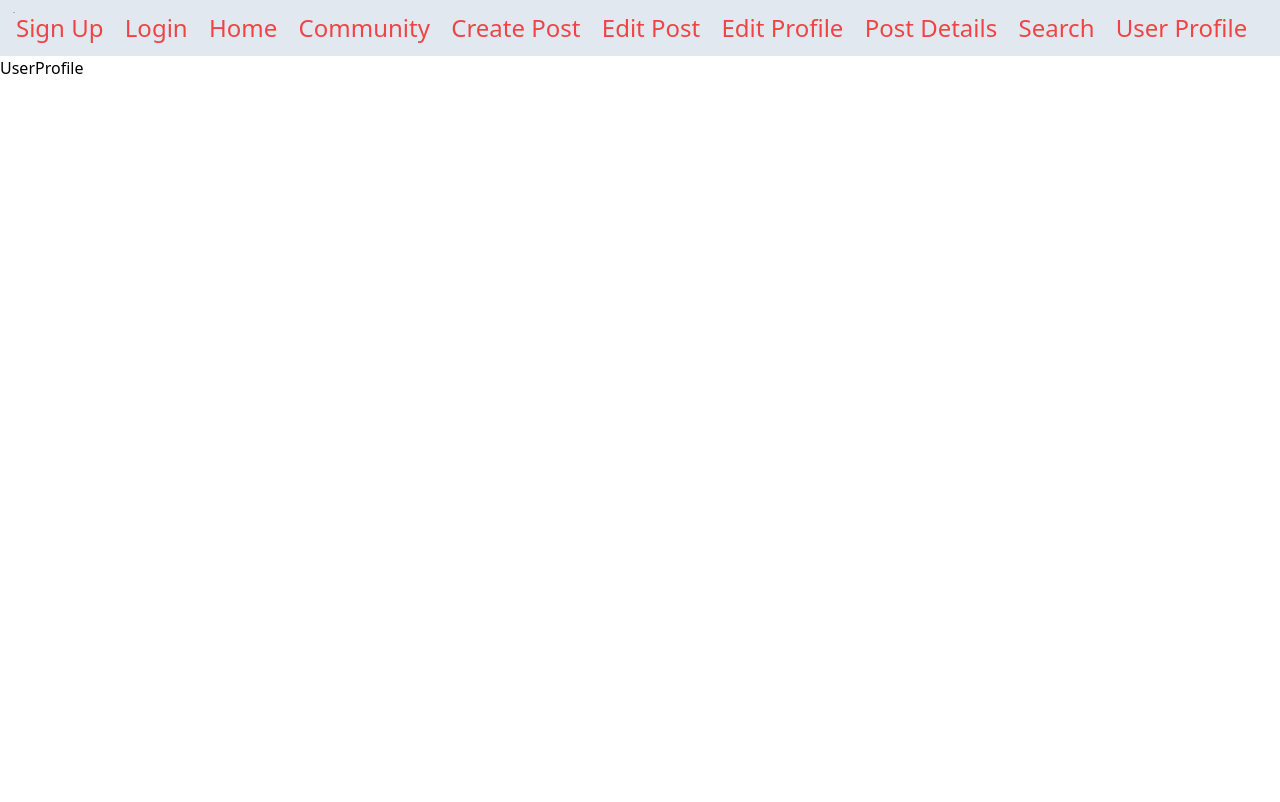
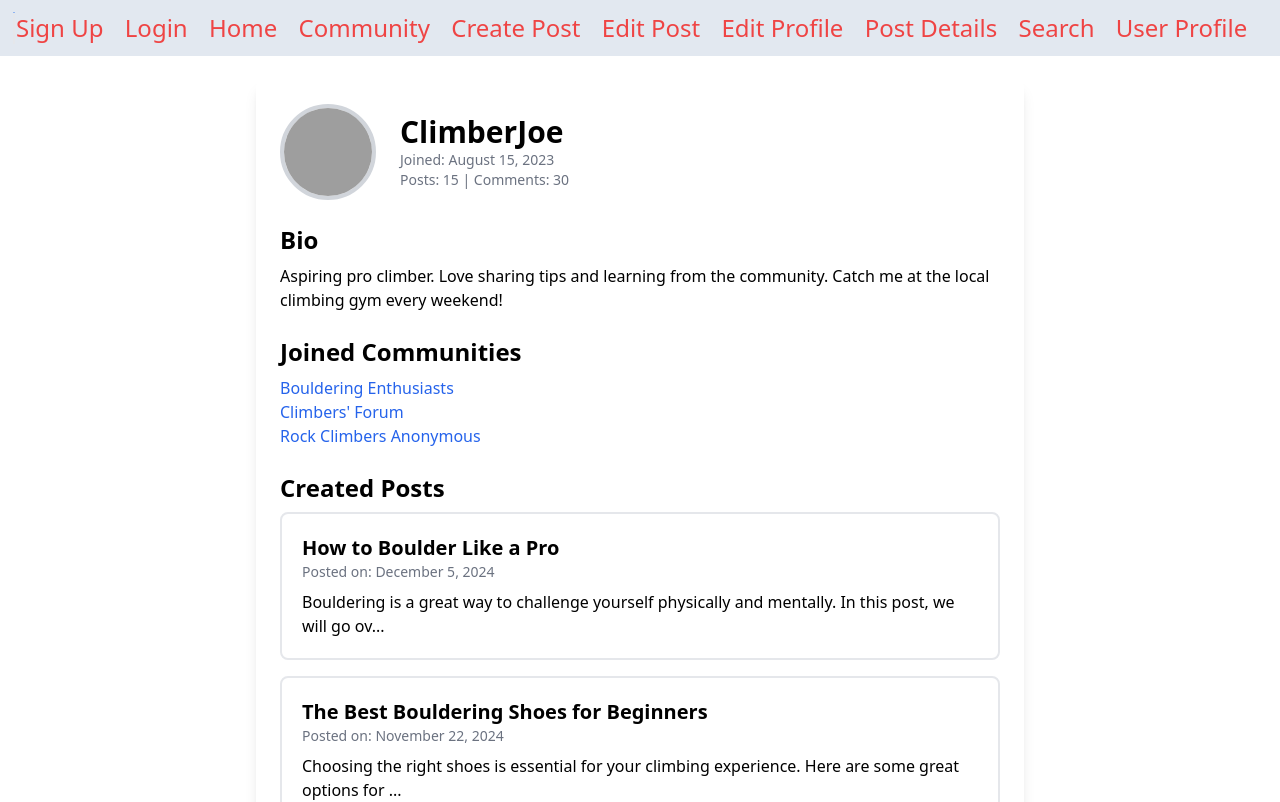
Before and after one commit to Joh221105/bouldering-beta, a React (Create React App) app in the folder frontend/: page /profile in a window 1280 px wide. Shown: the top 802 px of the page. Built offline with nearby package versions, Linux system fonts and the light colour scheme; grey boxes are pictures that could not be loaded.

Commit message:
implements post detailed page including comments, adds basic structure for profile page

```diff
--- /dev/null
+++ b/frontend/src/PostDetails/components/Comments.js
@@ -0,0 +1,13 @@
+import React from "react";
+
+const Comment = ({ author, content, timestamp }) => {
+  return (
+    <div className="border-b py-4">
+      <div className="font-semibold">{author}</div>
+      <p>{content}</p>
+      <p className="text-sm text-gray-500">{timestamp}</p>
+    </div>
+  );
+};
+
+export default Comment;
--- a/frontend/src/PostDetails/pages/PostDetailsPage.js
+++ b/frontend/src/PostDetails/pages/PostDetailsPage.js
@@ -1,9 +1,66 @@
-import React from 'react'
+import React from "react";
+import Comment from "../components/Comments";
 
 const PostDetailsPage = () => {
+  const post = {
+    title: "How to Boulder Like a Pro",
+    author: "John Doe",
+    body: "Bouldering is a great way to challenge yourself physically and mentally. In this post, we will go over techniques that can help you improve your bouldering skills. Make sure to start with easier routes and build up to harder ones...",
+    upvote: 5,
+    downvote: 0,
+    timestamp: "December 5, 2024",
+  };
+
+  const comments = [
+    {
+      author: "Jane Smith",
+      content:
+        "Great tips! I’ve been working on my footwork, and it’s definitely helping.",
+      timestamp: "December 5, 2024 - 2:30 PM",
+    },
+    {
+      author: "Mark Lee",
+      content:
+        "I’ll try this technique on my next bouldering session. Thanks for sharing!",
+      timestamp: "December 5, 2024 - 3:15 PM",
+    },
+  ];
+
   return (
-    <div>PostDetailsPage</div>
-  )
-}
+    <div className="p-6">
+      <div className="max-w-3xl mx-auto">
+        {/* Post Content */}
+        <div className="bg-white shadow-lg rounded-lg p-6 mb-8">
+          <h2 className="text-3xl font-bold mb-4">{post.title}</h2>
+          <div className="text-gray-600 text-sm mb-4">
+            By {post.author} | {post.timestamp}
+          </div>
+          <p>{post.body}</p>
+          <div className="mt-5">
+            <span className="mr-5">{post.upvote} Upvotes</span>
+            <span>{post.downvote} Downvotes</span>
+          </div>
+        </div>
 
-export default PostDetailsPage
+        {/* Comments Section */}
+        <div className="bg-white shadow-lg rounded-lg p-6">
+          <h3 className="text-2xl font-semibold mb-4">Comments</h3>
+          {comments.length > 0 ? (
+            comments.map((comment, index) => (
+              <Comment
+                key={index}
+                author={comment.author}
+                content={comment.content}
+                timestamp={comment.timestamp}
+              />
+            ))
+          ) : (
+            <p>No comments yet. Be the first to comment!</p>
+          )}
+        </div>
+      </div>
+    </div>
+  );
+};
+
+export default PostDetailsPage;
--- a/frontend/src/UserProfile/pages/UserProfilePage.js
+++ b/frontend/src/UserProfile/pages/UserProfilePage.js
@@ -1,9 +1,69 @@
-import React from 'react'
+import React from "react";
+import user from "../../data/userData";
 
 const UserProfile = () => {
   return (
-    <div>UserProfile</div>
-  )
-}
+    <div className="p-6">
+      <div className="max-w-3xl mx-auto bg-white shadow-lg rounded-lg p-6">
+        {/* Profile Section */}
+        <div className="flex items-center mb-6">
+          {/* Profile Picture */}
+          <img
+            src={user.profilePic}
+            alt="Profile"
+            className="w-24 h-24 rounded-full object-cover border-4 border-gray-300 mr-6"
+          />
 
-export default UserProfile
+          <div>
+            <h2 className="text-3xl font-semibold">{user.username}</h2>
+            <p className="text-sm text-gray-500">Joined: {user.joinDate}</p>
+            <p className="text-sm text-gray-500">
+              Posts: {user.postsCount} | Comments: {user.commentsCount}
+            </p>
+          </div>
+        </div>
+
+        {/* Bio Section */}
+        <div className="mb-6">
+          <h3 className="text-2xl font-semibold mb-2">Bio</h3>
+          <p>{user.bio}</p>
+        </div>
+
+        {/* Joined Communities Section */}
+        <div className="mb-6">
+          <h3 className="text-2xl font-semibold mb-2">Joined Communities</h3>
+          <ul>
+            {user.joinedCommunities.map((community, index) => (
+              <li key={index} className="text-blue-600">
+                {community}
+              </li>
+            ))}
+          </ul>
+        </div>
+
+        {/* Created Posts Section */}
+        <div className="mb-6">
+          <h3 className="text-2xl font-semibold mb-2">Created Posts</h3>
+          {user.createdPosts.length > 0 ? (
+            user.createdPosts.map((post) => (
+              <div
+                key={post.id}
+                className="mb-4 border-2 rounded-lg p-5 hover:bg-slate-50 hover:cursor-pointer hover:scale-105"
+              >
+                <h4 className="text-xl font-bold">{post.title}</h4>
+                <p className="text-sm text-gray-500">
+                  Posted on: {post.timestamp}
+                </p>
+                <p className="mt-2">{post.content.slice(0, 100)}...</p>
+              </div>
+            ))
+          ) : (
+            <p>No posts yet. Create one to get started!</p>
+          )}
+        </div>
+      </div>
+    </div>
+  );
+};
+
+export default UserProfile;
--- a/frontend/src/data/communityData.js
+++ b/frontend/src/data/communityData.js
@@ -1,7 +1,7 @@
-const community = {
+const communityData = {
     name: "Generic Climbing Group Name",
     description: "A community for beginners to share tips and ask for advice.",
     members: 1200,
   };
 
-export default community
+export default communityData
--- a/frontend/src/data/postData.js
+++ b/frontend/src/data/postData.js
@@ -1,4 +1,4 @@
-const posts = [
+const postData = [
     {
       id: 1,
       community: "Beginner Climbs",
@@ -34,4 +34,4 @@ const posts = [
     },
   ];
 
-  export default posts
+  export default postData
--- a/frontend/src/data/userData.js
+++ b/frontend/src/data/userData.js
@@ -0,0 +1,31 @@
+const userData = {
+    username: "ClimberJoe",
+    bio: "Aspiring pro climber. Love sharing tips and learning from the community. Catch me at the local climbing gym every weekend!",
+    profilePic: "example.jpeg",
+    joinDate: "August 15, 2023",
+    joinedCommunities: ["Bouldering Enthusiasts", "Climbers' Forum", "Rock Climbers Anonymous"],
+    postsCount: 15,
+    commentsCount: 30,
+    createdPosts: [
+        {
+          id: 1,
+          title: "How to Boulder Like a Pro",
+          content: "Bouldering is a great way to challenge yourself physically and mentally. In this post, we will go over techniques that can help you improve your bouldering skills...",
+          timestamp: "December 5, 2024",
+        },
+        {
+          id: 2,
+          title: "The Best Bouldering Shoes for Beginners",
+          content: "Choosing the right shoes is essential for your climbing experience. Here are some great options for beginners looking to get into bouldering...",
+          timestamp: "November 22, 2024",
+        },
+        {
+          id: 3,
+          title: "Tips for Bouldering Outside",
+          content: "Outdoor bouldering can be quite different from indoor climbing. Here are some tips to keep in mind while you're out on the rocks...",
+          timestamp: "October 10, 2024",
+        },
+      ],
+  };
+
+  export default userData
```
